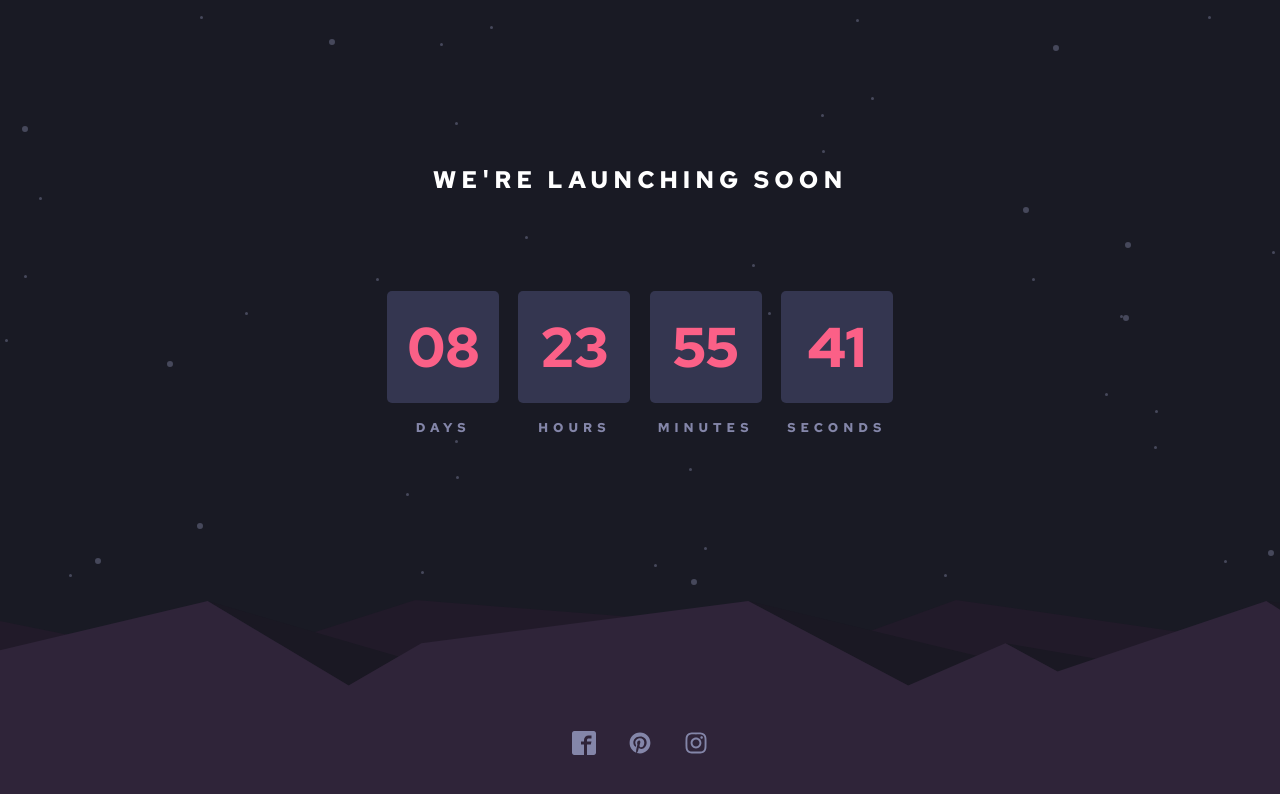
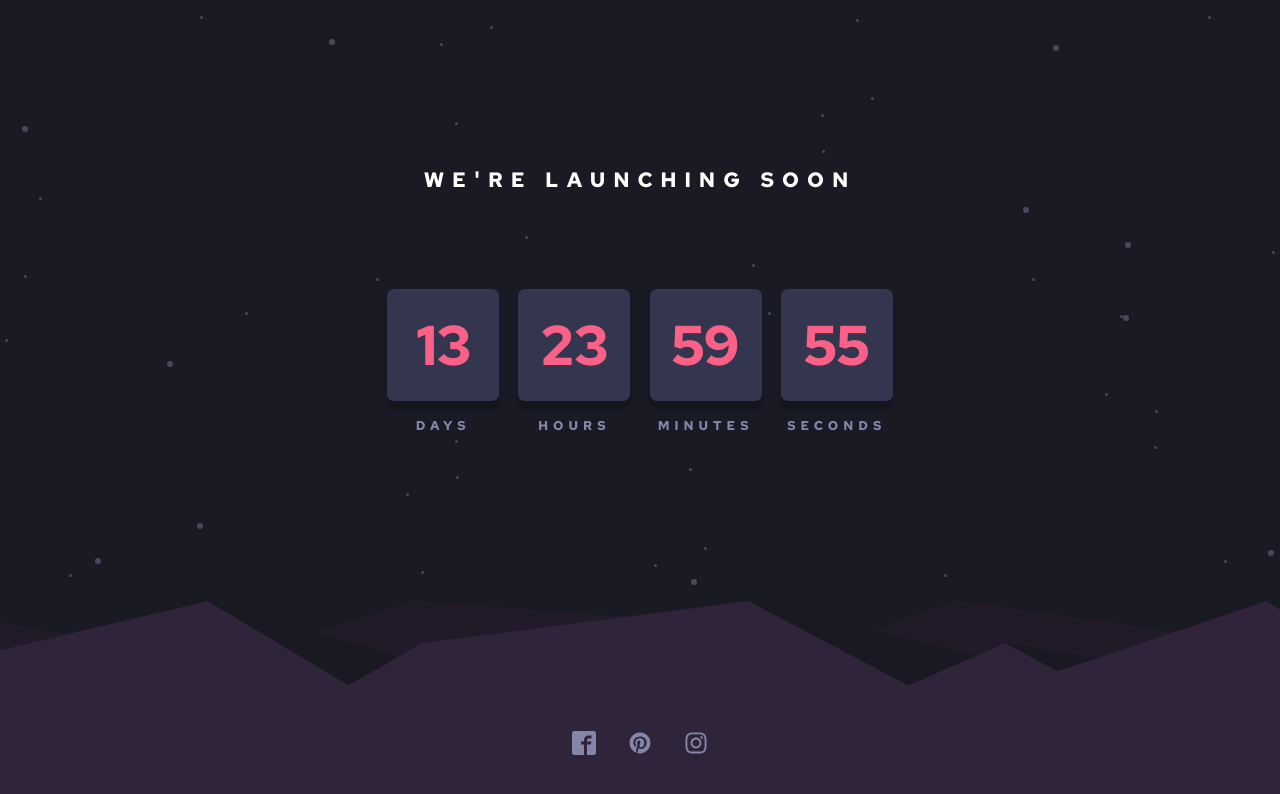
Before and after one commit to pedrocs378/launch-countdown-timer, a Next.js app: page / in a window 1280 px wide. Shown: the top 794 px of the page. Built offline with nearby package versions, Linux system fonts and the light colour scheme.

Commit message:
feat: adiciona hook para o contador

```diff
--- a/src/components/Countdown/index.tsx
+++ b/src/components/Countdown/index.tsx
@@ -1,24 +1,47 @@
+import { useEffect, useMemo, useState } from 'react'
+import { useCountdown } from '../../hooks/useCountdown'
 
 import { Container } from './styles'
 
+const DAY_IN_SECONDS = 86400
+const HOUR_IN_SECONDS = 3600
+const MINUTE_IN_SECONDS = 60
+
 export function Countdown() {
+	const time = useCountdown()
+
+	const days = useMemo(() => {
+		return String(Math.floor((time / DAY_IN_SECONDS) % 31)).padStart(2, '0')
+	}, [time])
+
+	const hours = useMemo(() => {
+		return String(Math.floor((time / HOUR_IN_SECONDS) % 24)).padStart(2, '0')
+	}, [time])
+
+	const minutes = useMemo(() => {
+		return String(Math.floor((time / MINUTE_IN_SECONDS) % 60)).padStart(2, '0')
+	}, [time])
+
+	const seconds = useMemo(() => {
+		return String(time % 60).padStart(2, '0')
+	}, [time])
 
 	return (
 		<Container>
 			<div>
-				<span>08</span>
+				<span>{days}</span>
 				<p>Days</p>
 			</div>
 			<div>
-				<span>23</span>
+				<span>{hours}</span>
 				<p>Hours</p>
 			</div>
 			<div>
-				<span>55</span>
+				<span>{minutes}</span>
 				<p>Minutes</p>
 			</div>
 			<div>
-				<span>41</span>
+				<span>{seconds}</span>
 				<p>Seconds</p>
 			</div>
 		</Container>
--- a/src/components/Countdown/styles.ts
+++ b/src/components/Countdown/styles.ts
@@ -9,11 +9,11 @@ export const Container = styled.div`
 	div {
 		p {
 			margin-top: 1rem;
-			font-size: 0.7rem;
+			font-size: 0.6rem;
 			text-align: center;
 			text-transform: uppercase;
 			color: var(--blue-200);
-			letter-spacing: 5px;
+			letter-spacing: 3px;
 		}
 
 		& + div {
@@ -22,10 +22,11 @@ export const Container = styled.div`
 	}
 
 	span {
-		height: 4.5rem;
-		width: 4.5rem;
+		height: 4.7rem;
+		width: 4.7rem;
 		background: var(--blue-600);
-		border-radius: 5px;
+		border-radius: 7px;
+		box-shadow: 0 8px 3px 0 #14151c;
 
 		display: flex;
 		align-items: center;
@@ -38,6 +39,7 @@ export const Container = styled.div`
 	@media (min-width: 720px) {
 		div p {
 			font-size: 0.8rem;
+			letter-spacing: 5px;
 		}
 
 		span {
--- /dev/null
+++ b/src/hooks/useCountdown.tsx
@@ -0,0 +1,29 @@
+import { createContext, ReactNode, useContext, useEffect, useState } from "react";
+
+interface CountdownProviderProps {
+	children: ReactNode
+}
+
+const CountdownContext = createContext(0)
+
+export function CountdownProvider({ children }: CountdownProviderProps) {
+	const [time, setTime] = useState(60 * 60 * 336) // 14 days in seconds
+
+	useEffect(() => {
+		setTimeout(() => {
+			if (time === 0) {
+				setTime(60 * 60 * 336)
+			} else {
+				setTime(time - 1)
+			}
+		}, 1000)
+	}, [time])
+
+	return (
+		<CountdownContext.Provider value={time}>
+			{children}
+		</CountdownContext.Provider>
+	)
+}
+
+export const useCountdown = () => useContext(CountdownContext)
--- a/src/pages/_app.tsx
+++ b/src/pages/_app.tsx
@@ -1,14 +1,16 @@
 import { AppProps } from "next/dist/next-server/lib/router/router"
+
+import { CountdownProvider } from '../hooks/useCountdown'
 
 import { GlobalStyles } from "../styles/global"
 
 function MyApp({ Component, pageProps }: AppProps) {
   return (
-    <>
+    <CountdownProvider>
       <Component {...pageProps} />
 
       <GlobalStyles />
-    </>
+    </CountdownProvider>
   )
 }
 
--- a/src/pages/_document.tsx
+++ b/src/pages/_document.tsx
@@ -1,6 +1,32 @@
-import Document, { Head, Html, Main, NextScript } from "next/document";
+import Document, { DocumentContext, Head, Html, Main, NextScript } from "next/document";
+import { ServerStyleSheet } from "styled-components";
 
 export default class MyDocument extends Document {
+	static async getInitialProps(ctx: DocumentContext) {
+		const sheet = new ServerStyleSheet()
+		const originalRenderPage = ctx.renderPage
+
+		try {
+			ctx.renderPage = () =>
+				originalRenderPage({
+					enhanceApp: (App) => (props) =>
+						sheet.collectStyles(<App {...props} />),
+				})
+
+			const initialProps = await Document.getInitialProps(ctx)
+			return {
+				...initialProps,
+				styles: (
+					<>
+						{initialProps.styles}
+						{sheet.getStyleElement()}
+					</>
+				),
+			}
+		} finally {
+			sheet.seal()
+		}
+	}
 
 	render() {
 		return (
--- a/src/styles/home.ts
+++ b/src/styles/home.ts
@@ -19,12 +19,13 @@ export const CountdownContainer = styled.main`
 		font-size: 1.5rem;
 		text-transform: uppercase;
 		text-align: center;
-		letter-spacing: 5px;
+		letter-spacing: 8px;
 		max-width: 340px;
 	}
 
 	@media (min-width: 720px) {
 		h1 {
+			font-size: 1.3rem;
 			max-width: 100%;
 		}
 	}
```
